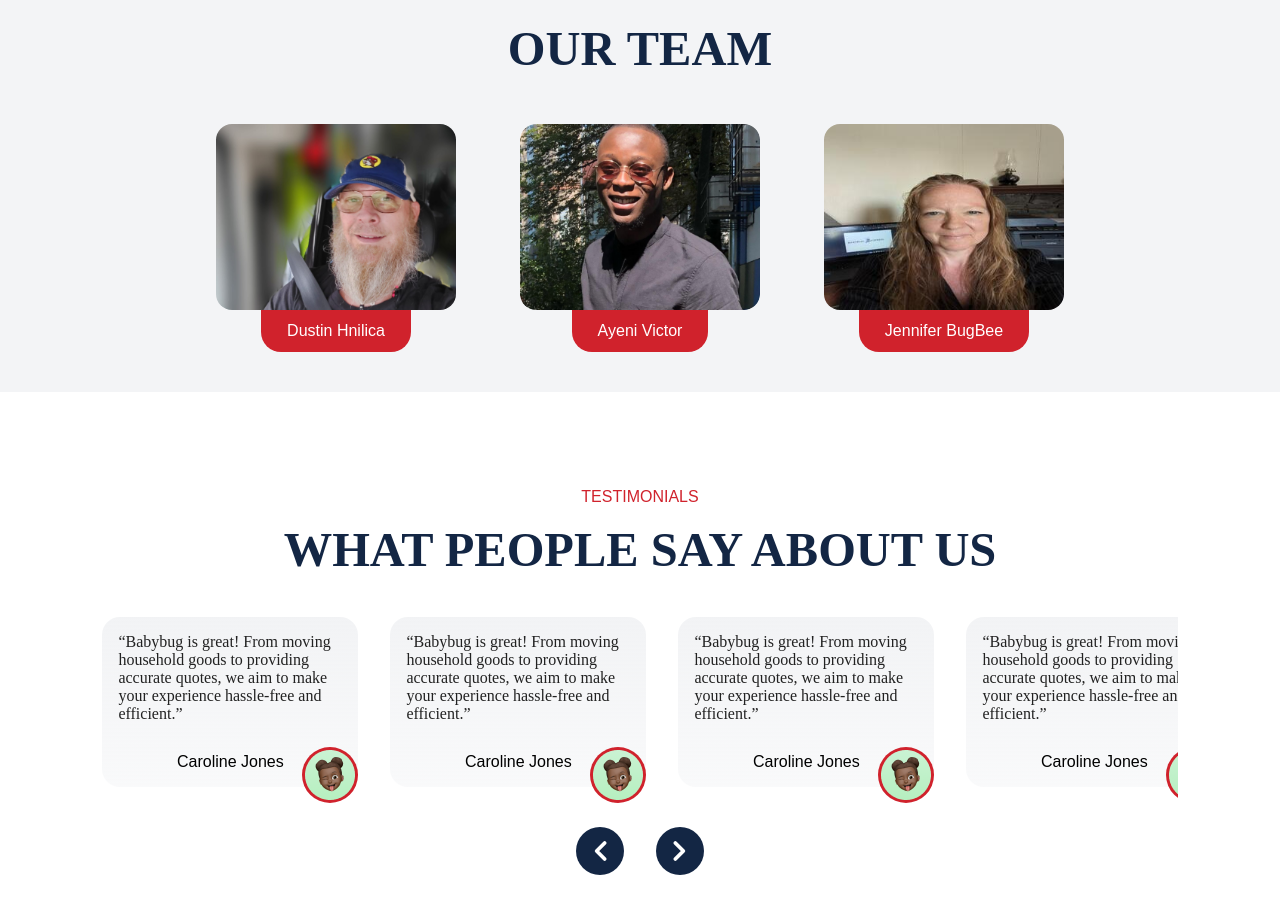
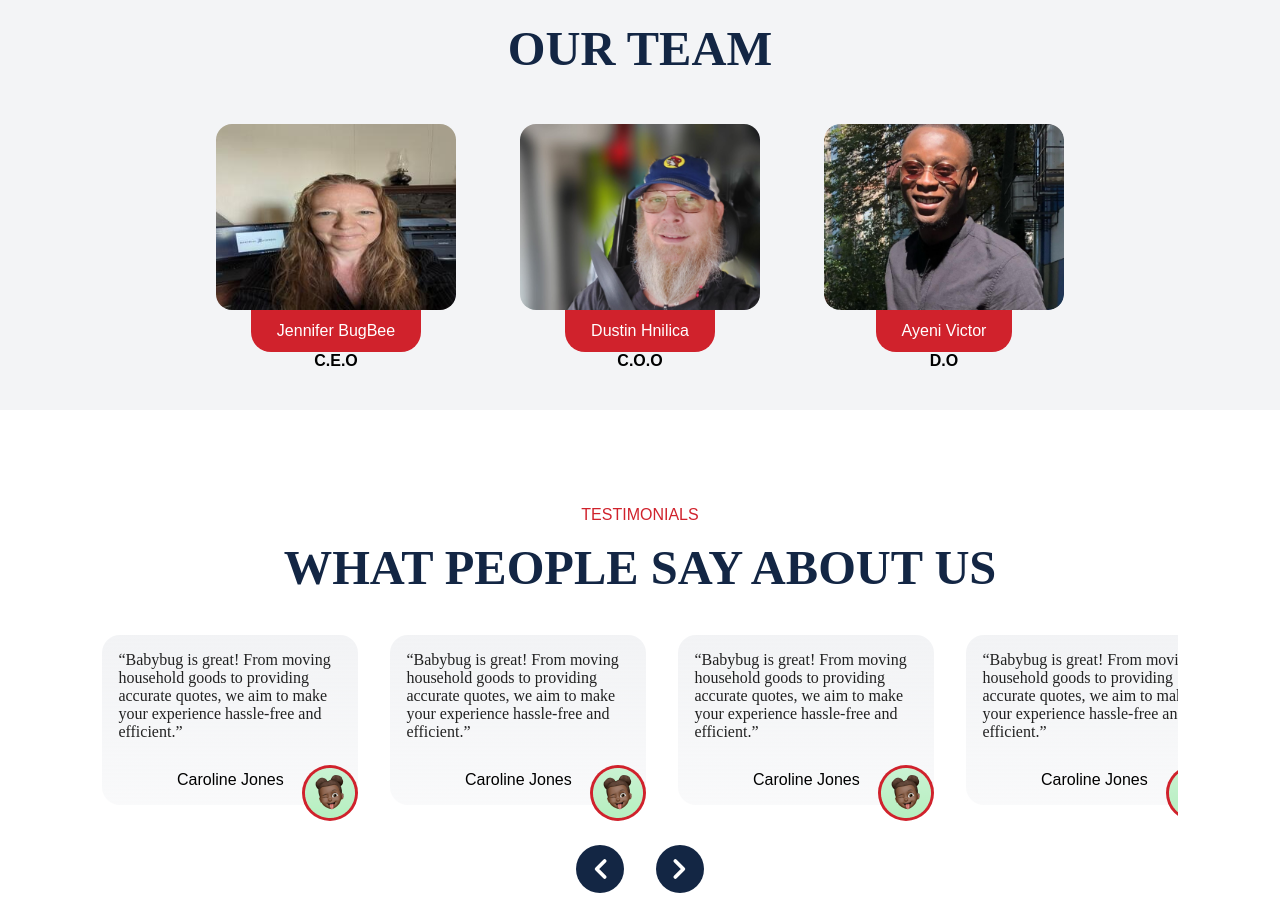
Before and after one commit to babybug-express/babybug-express-frontend, a Next.js app: page / in a window 1280 px wide. Shown: the part 1640-2553 px from the top of the page. Built offline with nearby package versions, Linux system fonts and the light colour scheme.

Commit message:
team ui update

```diff
--- a/src/components/Homepage/Team.tsx
+++ b/src/components/Homepage/Team.tsx
@@ -12,16 +12,19 @@ const Team: FunctionComponent<TeamProps> = () => {
       <h3>OUR TEAM</h3>
       <div className={styles.team__people}>
         <div className={styles.team__person}>
+          <Image src={team3} alt="" className={styles.team__image} />
+          <p>Jennifer BugBee</p>
+          <strong>C.E.O</strong>
+        </div>
+        <div className={styles.team__person}>
           <Image src={team1} alt="" className={styles.team__image} />
           <p>Dustin Hnilica</p>
+          <strong>C.O.O</strong>
         </div>
         <div className={styles.team__person}>
           <Image src={team2} alt="" className={styles.team__image} />
           <p>Ayeni Victor</p>
-        </div>
-        <div className={styles.team__person}>
-          <Image src={team3} alt="" className={styles.team__image} />
-          <p>Jennifer BugBee</p>
+          <strong>D.O</strong>
         </div>
       </div>
     </div>
```
